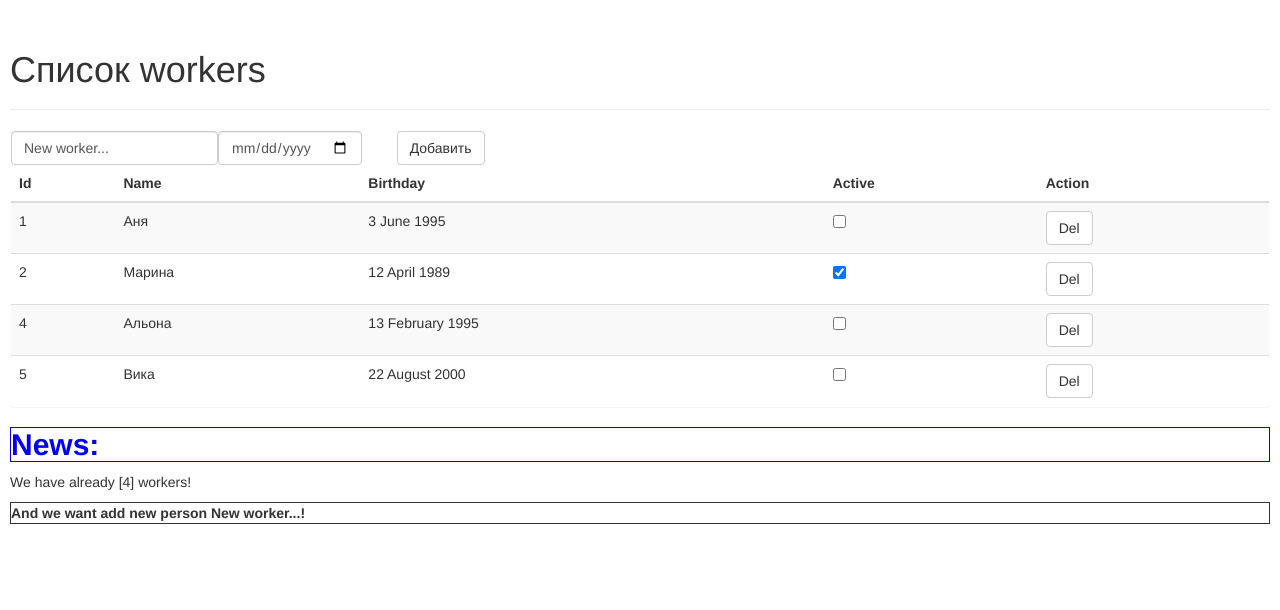
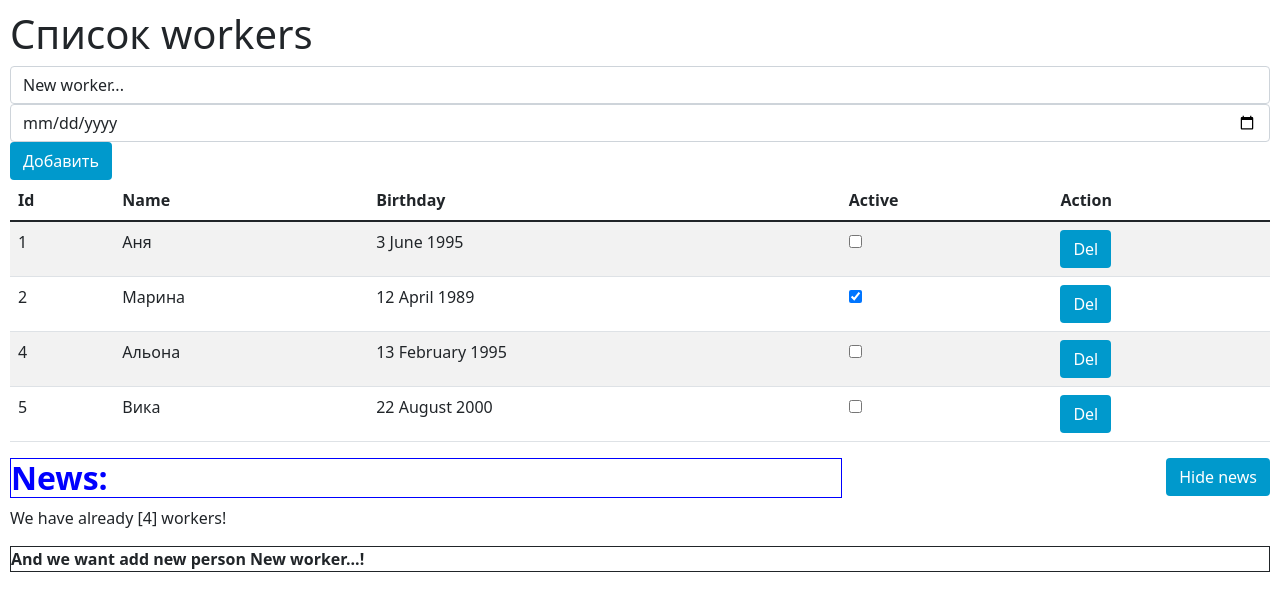
Before and after one commit to Treedo/Workers-in-Angular, an Angular app: page / in a window 1280 px wide. Shown: the top 610 px of the page. Built offline with nearby package versions, Linux system fonts and the light colour scheme.

Commit message:
*ngIf & bootstrap row col

```diff
--- a/src/app/news/news.component.css
+++ b/src/app/news/news.component.css
@@ -5,3 +5,7 @@ h2 {
 .redFont {
     color: red;
 }
+
+.container {
+    display: flex;
+  }
--- a/src/app/news/news.component.html
+++ b/src/app/news/news.component.html
@@ -1,5 +1,14 @@
 <div>
-    <h2 [ngClass]="{redFont:activeRed}" (click)="cangeFont()" appBold [itIsTitle]=true>News:</h2>
-    <p>We have already {{amountOfWorkersText}} workers!</p>
+    <div class="row justify-content-around">
+        <div class="col-8">
+            <h2 [ngClass]="{redFont:activeRed}" (click)="cangeFont()" appBold [itIsTitle]=true>News:</h2>
+        </div>
+        <div class="col-4">
+            <div class="d-flex justify-content-end">
+                <button type="button" class="btn float-right" (click)="showHideNews()">{{showNews ? 'Hide news' : 'Show news'}}</button>
+            </div>
+        </div>
+    </div>
+    <p *ngIf="showNews">We have already {{amountOfWorkersText}} workers!</p>
     <p appBold [itIsTitle]=false>And we want add new person {{nameOfNewWorkers}}</p>
 </div>
--- a/src/app/news/news.component.ts
+++ b/src/app/news/news.component.ts
@@ -7,9 +7,15 @@ import { Component, Input} from '@angular/core';
 })
 export class NewsComponent {
 
+  showNews: boolean = true ;
+
   activeRed: boolean = false ;
   amountOfWorkersText: String = "[0]" ;
   nameOfNewWorkers: String = "..." ;
+
+  showHideNews(){
+    this.showNews = !this.showNews ;
+  }
 
   cangeFont(){
     this.activeRed = ! this.activeRed ;
--- a/src/index.html
+++ b/src/index.html
@@ -7,9 +7,9 @@
   <meta name="viewport" content="width=device-width, initial-scale=1">
   <link rel="icon" type="image/x-icon" href="favicon.ico">
   <meta name="viewport" content="width=device-width, initial-scale=1">
-  <link rel="stylesheet" href="https://maxcdn.bootstrapcdn.com/bootstrap/3.3.2/css/bootstrap.min.css">
-</head>
+  <link href="https://cdn.jsdelivr.net/npm/bootstrap@5.1.3/dist/css/bootstrap.min.css" rel="stylesheet" integrity="sha384-1BmE4kWBq78iYhFldvKuhfTAU6auU8tT94WrHftjDbrCEXSU1oBoqyl2QvZ6jIW3" crossorigin="anonymous"></head>
 <body>
   <app-root></app-root>
+</div>
 </body>
 </html>
--- a/src/styles.css
+++ b/src/styles.css
@@ -2,3 +2,8 @@
 body {
   padding: 10px;
 }
+
+.btn {
+  background: #0099cc;
+  color: #ffffff;
+}
```
